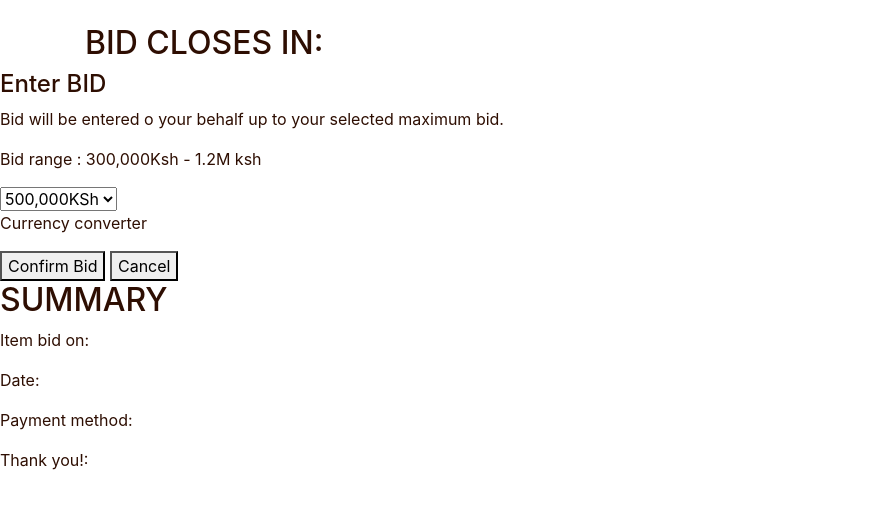
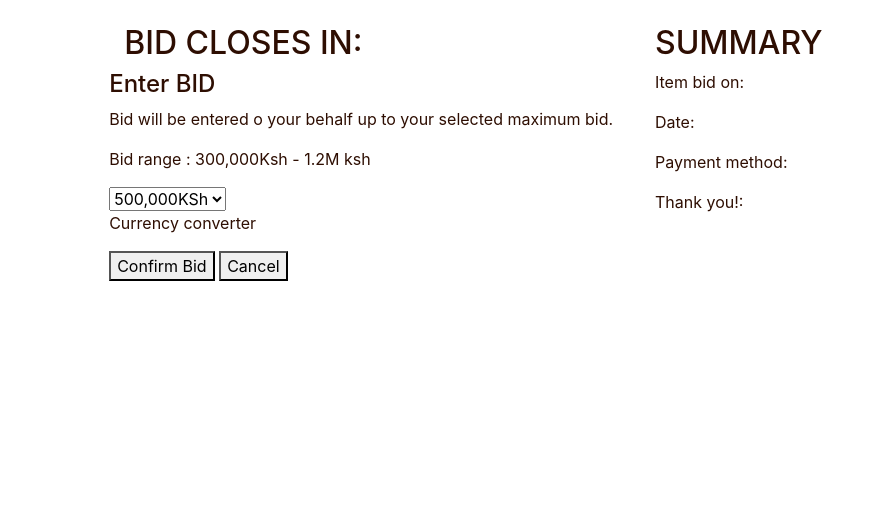
Before and after one commit to Martin023/peaky-bidders, a Flask app: page /bid in a window 1280 px wide. Shown: the part 56-565 px from the top of the page, without its empty margins (0-885 px from the left). Run offline with Flask 2, Linux system fonts and the light colour scheme; some libraries are stand-ins or nearby versions.

Commit message:
Update styles for bid

```diff
--- a/app/templates/bid-now.html
+++ b/app/templates/bid-now.html
@@ -2,7 +2,9 @@
 {% block content%}
 
 
-<div>
+<div class="row">
+    <div class="col-md-1"></div>
+    <div class="col-md-5">
         <div class="container">
             <h2 align="centre">BID CLOSES IN:</h2>
         </div>
@@ -23,10 +25,10 @@
             <button>Cancel</button>
         </div>
     </div>
-<div>
 
-</div>
-<div>
+
+
+    <div class="col-md-5">
         <div>
             <h2>SUMMARY</h2>
 
@@ -37,4 +39,6 @@
         </div>
     </div>
 
+</div>
+
 {%endblock%}
```
Also changed, not shown: app/static/main.js (added). Lines whose indentation alone changed are shown as unchanged.
